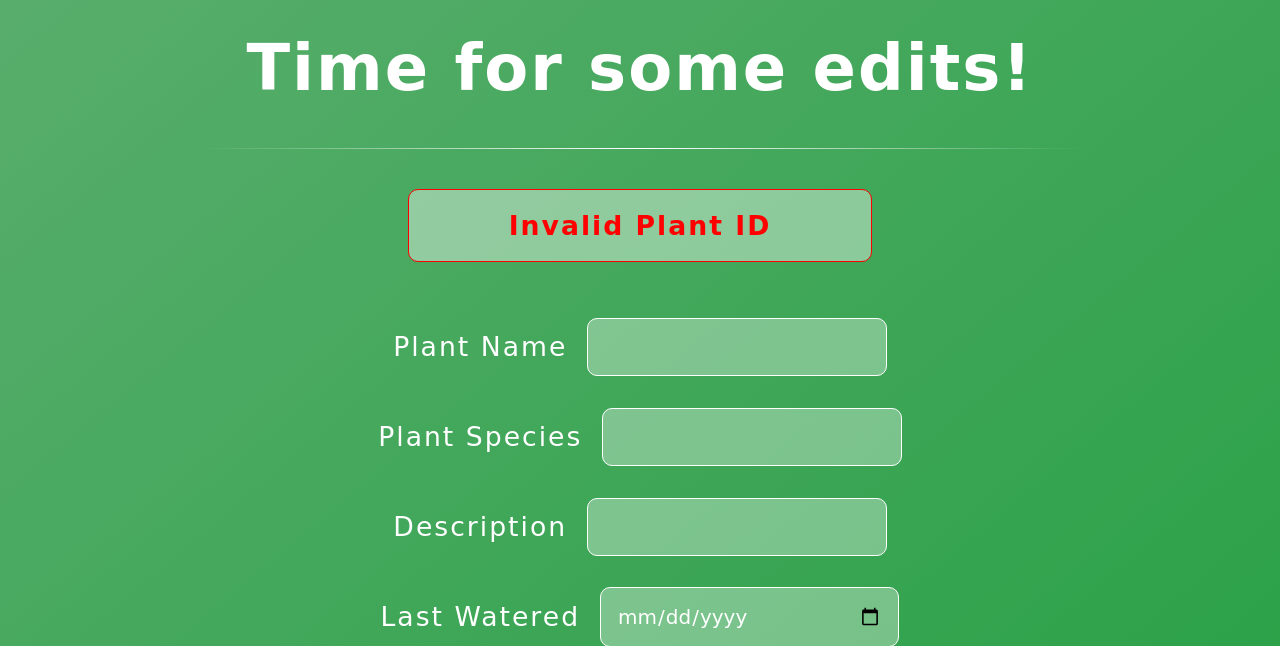
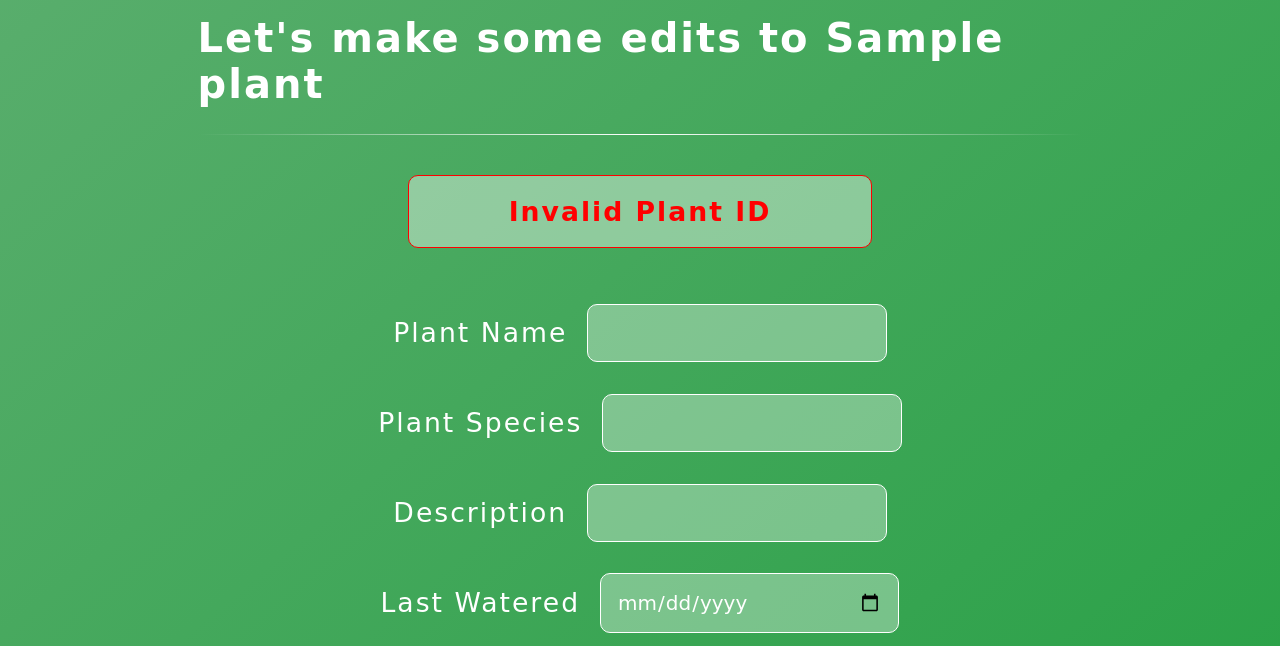
Before and after one commit to PeterOlsen1/PlantProcessor, a Flask app: template webapp/templates/editPlant.jinja in a window 1280 px wide. Shown: the part 58-704 px from the top of the page. Run offline with Flask 3, Linux system fonts and the light colour scheme; the template is opened without the code that fills it: most values are stand-ins (such as "Sample title", 1, 10 or a date in 2020); some libraries are stand-ins or nearby versions; some web fonts are replaced.

Commit message:
changes to add dynamic text

```diff
--- a/webapp/templates/editPlant.jinja
+++ b/webapp/templates/editPlant.jinja
@@ -22,7 +22,7 @@
     <nav>
     </nav>
     <div class="centered">
-        <h1>Time for some edits!</h1>
+        <h1 style="font-size: 5vmin;">Let's make some edits to {{plant['name']}}</h1>
         <div class="dividing-line"></div>
         <div class="login-alert" style="display: none"></div>
         <form class="login-table" method="POST" action="/api/editPlant" enctype="multipart/form-data">
```
